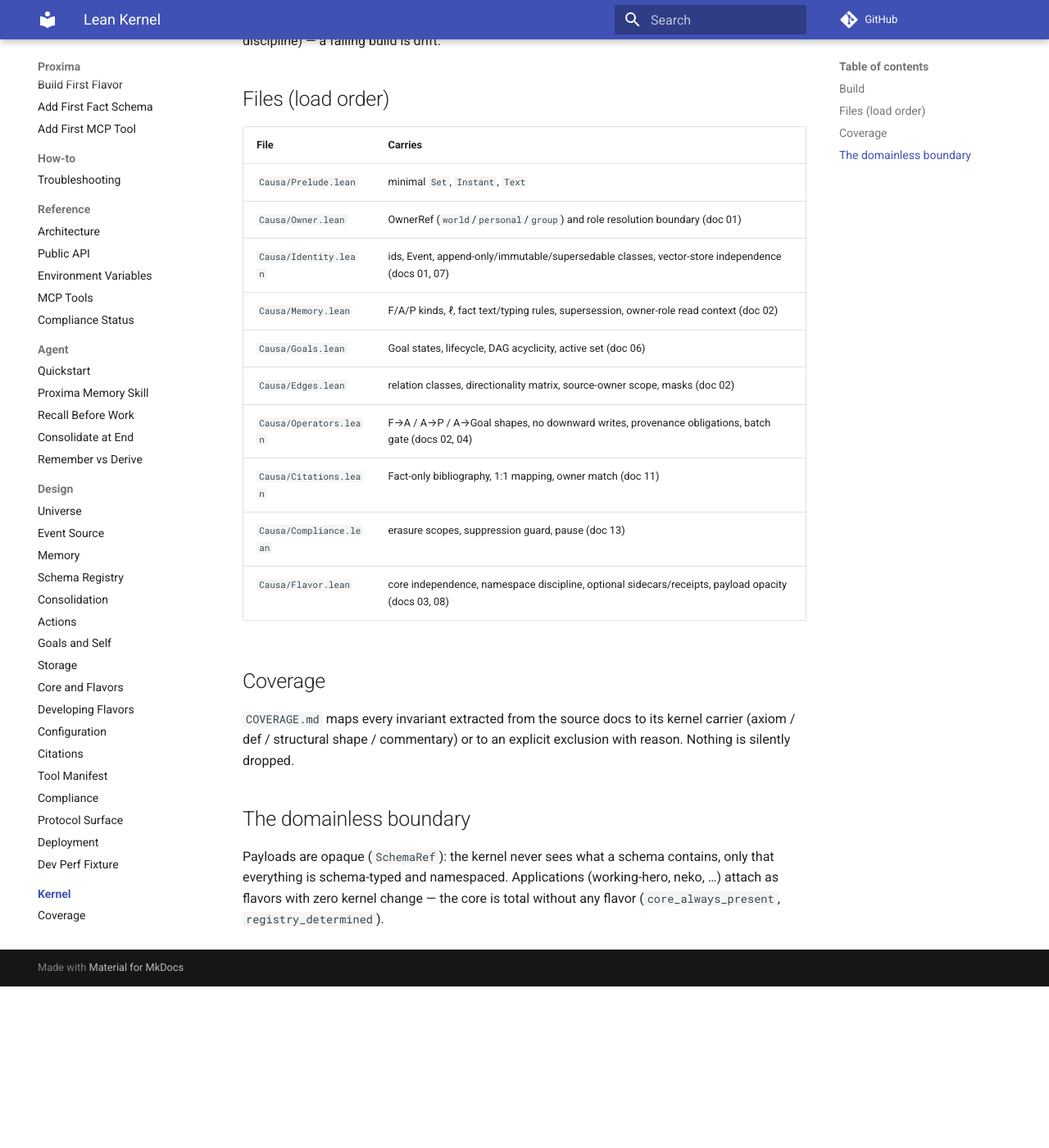
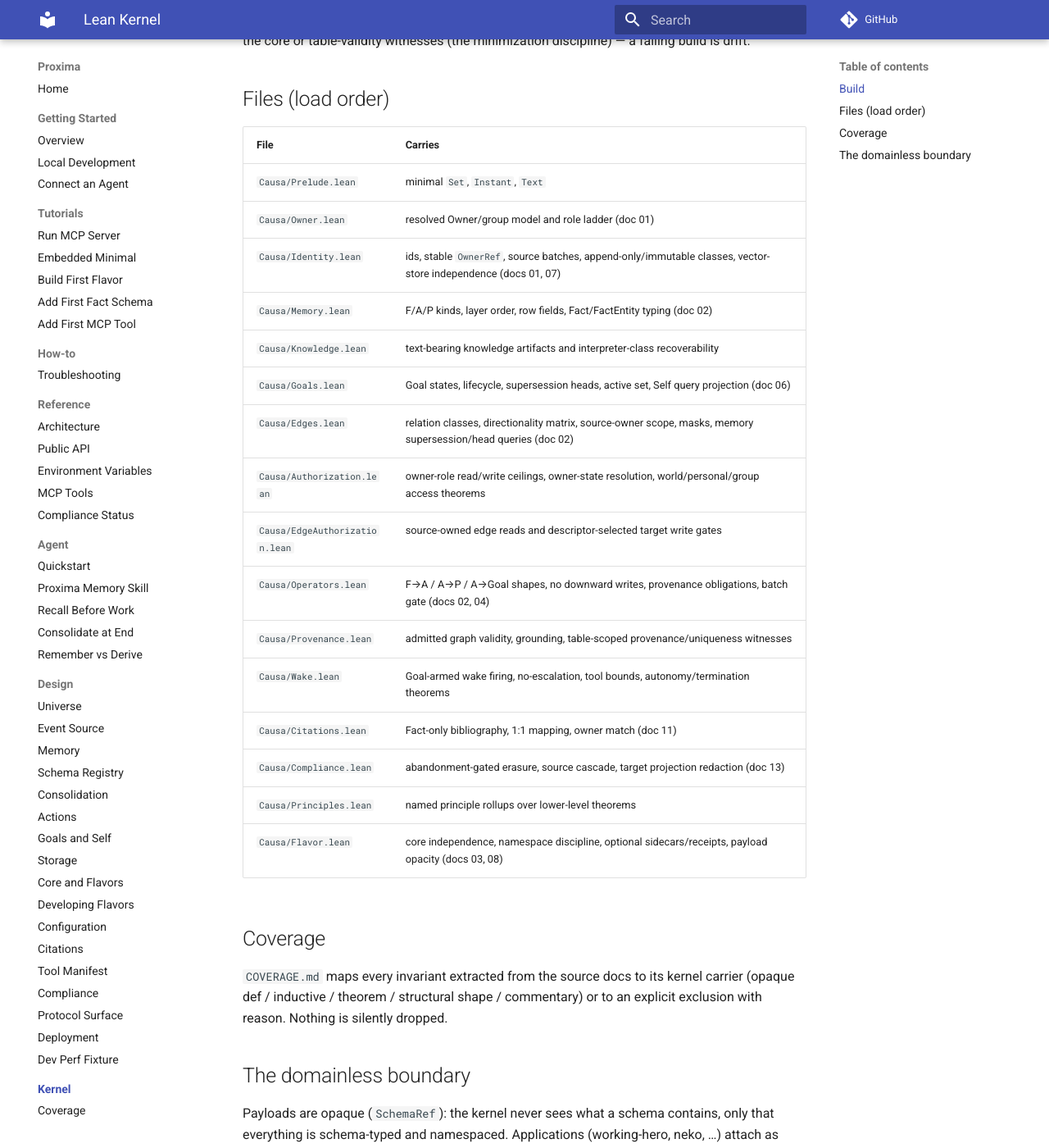
Before and after one commit to Aquilo-Solution-S/Proxima, an MkDocs documentation site: the page built from docs/lean/README.md, in a window 1280 px wide and 1400 px high, scrolled down 443 px. Shown: the whole window at 82% size. Built offline with MkDocs 1.6.1 and Material for MkDocs 9.7.7, drawn with Linux system fonts in a browser that asks for light colours; comment, search, counter and statistics services are not loaded; before the commit the page ends 1646 px from its top, so only the background shows below that; some of the changed text lies outside the part shown.

Commit message:
docs(lean): pin zero Causa axiom surface
- replace declared Causa axioms with opaque token definitions, structural fields, and table-validity witnesses

- add table-scoped memory/Perspective head helpers and Flavor Perspective proof hooks

- harden the axiom-surface checker with fail-closed extraction and positive-control self-test

Co-Authored-By: Codex <codex@openai.com>

````diff
--- a/docs/lean/README.md
+++ b/docs/lean/README.md
@@ -13,33 +13,42 @@ cd docs/lean && lake build
 ```
 
 Toolchain: `leanprover/lean4:v4.13.0` (elan-managed). No Mathlib. Spec-mode:
-primitives are `axiom`/`inductive`; redundant invariants are `theorem`s proved
-from the core (the minimization discipline) — a failing build is drift.
+tokens are `opaque` definitions or `inductive` vocabularies; redundant
+invariants are `theorem`s proved from the core or table-validity witnesses (the
+minimization discipline) — a failing build is drift.
 
 ## Files (load order)
 
 | File | Carries |
 |---|---|
 | `Causa/Prelude.lean` | minimal `Set`, `Instant`, `Text` |
-| `Causa/Owner.lean` | OwnerRef (`world`/`personal`/`group`) and role resolution boundary (doc 01) |
-| `Causa/Identity.lean` | ids, Event, append-only/immutable/supersedable classes, vector-store independence (docs 01, 07) |
-| `Causa/Memory.lean` | F/A/P kinds, ℓ, fact text/typing rules, supersession, owner-role read context (doc 02) |
-| `Causa/Goals.lean` | Goal states, lifecycle, DAG acyclicity, active set (doc 06) |
-| `Causa/Edges.lean` | relation classes, directionality matrix, source-owner scope, masks (doc 02) |
+| `Causa/Owner.lean` | resolved Owner/group model and role ladder (doc 01) |
+| `Causa/Identity.lean` | ids, stable `OwnerRef`, source batches, append-only/immutable classes, vector-store independence (docs 01, 07) |
+| `Causa/Memory.lean` | F/A/P kinds, layer order, row fields, Fact/FactEntity typing (doc 02) |
+| `Causa/Knowledge.lean` | text-bearing knowledge artifacts and interpreter-class recoverability |
+| `Causa/Goals.lean` | Goal states, lifecycle, supersession heads, active set, Self query projection (doc 06) |
+| `Causa/Edges.lean` | relation classes, directionality matrix, source-owner scope, masks, memory supersession/head queries (doc 02) |
+| `Causa/Authorization.lean` | owner-role read/write ceilings, owner-state resolution, world/personal/group access theorems |
+| `Causa/EdgeAuthorization.lean` | source-owned edge reads and descriptor-selected target write gates |
 | `Causa/Operators.lean` | F→A / A→P / A→Goal shapes, no downward writes, provenance obligations, batch gate (docs 02, 04) |
+| `Causa/Provenance.lean` | admitted graph validity, grounding, table-scoped provenance/uniqueness witnesses |
+| `Causa/Wake.lean` | Goal-armed wake firing, no-escalation, tool bounds, autonomy/termination theorems |
 | `Causa/Citations.lean` | Fact-only bibliography, 1:1 mapping, owner match (doc 11) |
-| `Causa/Compliance.lean` | erasure scopes, suppression guard, pause (doc 13) |
+| `Causa/Compliance.lean` | abandonment-gated erasure, source cascade, target projection redaction (doc 13) |
+| `Causa/Principles.lean` | named principle rollups over lower-level theorems |
 | `Causa/Flavor.lean` | core independence, namespace discipline, optional sidecars/receipts, payload opacity (docs 03, 08) |
 
 ## Coverage
 
 `COVERAGE.md` maps every invariant extracted from the source docs to its
-kernel carrier (axiom / def / structural shape / commentary) or to an explicit
-exclusion with reason. Nothing is silently dropped.
+kernel carrier (opaque def / inductive / theorem / structural shape /
+commentary) or to an explicit exclusion with reason. Nothing is silently
+dropped.
 
 ## The domainless boundary
 
 Payloads are opaque (`SchemaRef`): the kernel never sees what a schema
 contains, only that everything is schema-typed and namespaced. Applications
-(working-hero, neko, …) attach as flavors with zero kernel change — the core
-is total without any flavor (`core_always_present`, `registry_determined`).
+(working-hero, neko, …) attach as flavors with zero kernel change. Core
+independence is witnessed constructively in `Causa.Flavor`; there is no
+`FlavorId`, runtime registry, or flavor-specific axiom in the kernel.
````
Also changed, not shown: docs/lean/COVERAGE.md (+13 -14 lines), 12 other files.
